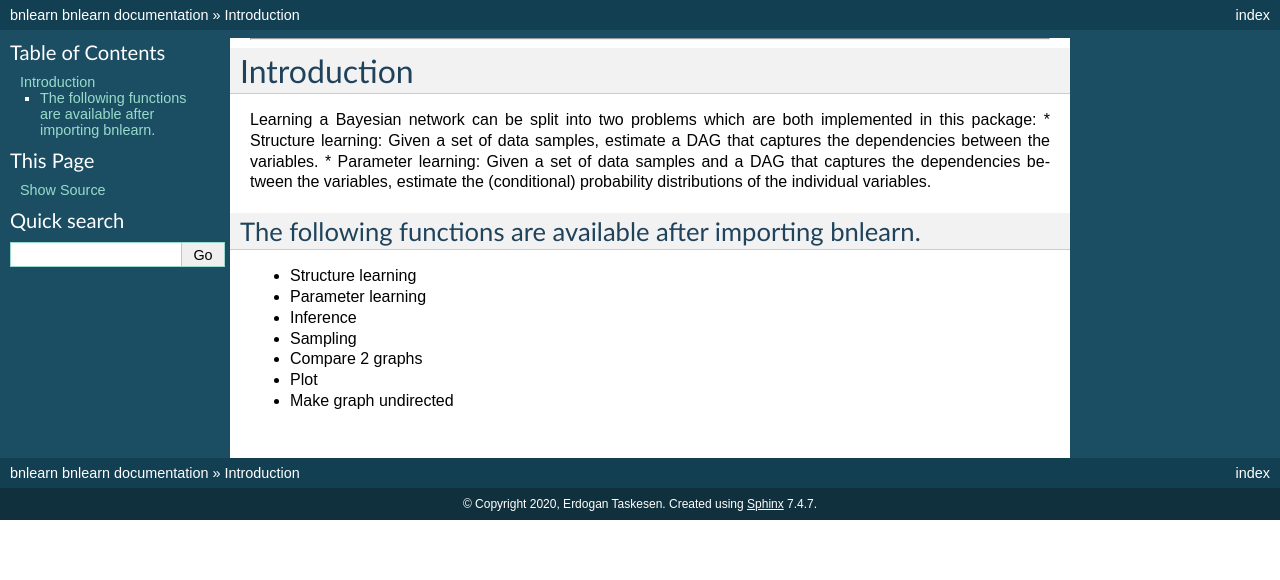
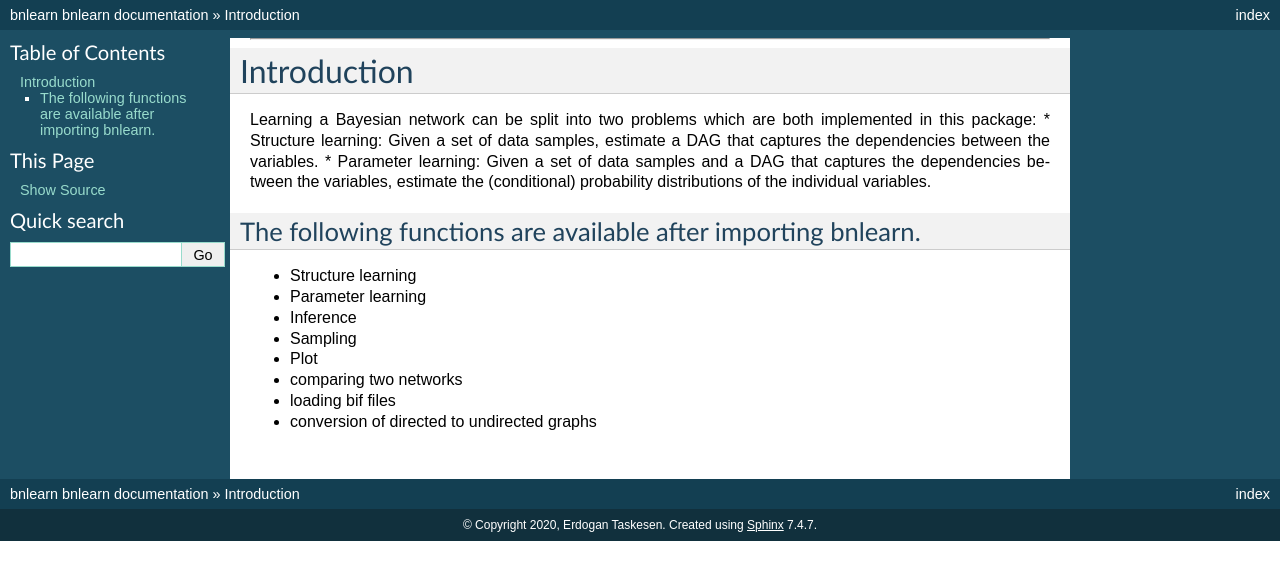
Before and after one commit to erdogant/bnlearn, a Sphinx documentation site: the page built from docs/source/Introduction.rst, in a window 1280 px wide. Shown: the top 580 px of the page. Built offline with Sphinx 7.4.7, drawn with Linux system fonts in a browser that asks for light colours.

Commit message:
Update Introduction.rst

```diff
--- a/docs/source/Introduction.rst
+++ b/docs/source/Introduction.rst
@@ -16,6 +16,7 @@ The following functions are available after importing bnlearn.
 * Parameter learning
 * Inference
 * Sampling
-* Compare 2 graphs
 * Plot
-* Make graph undirected
+* comparing two networks
+* loading bif files
+* conversion of directed to undirected graphs
```
